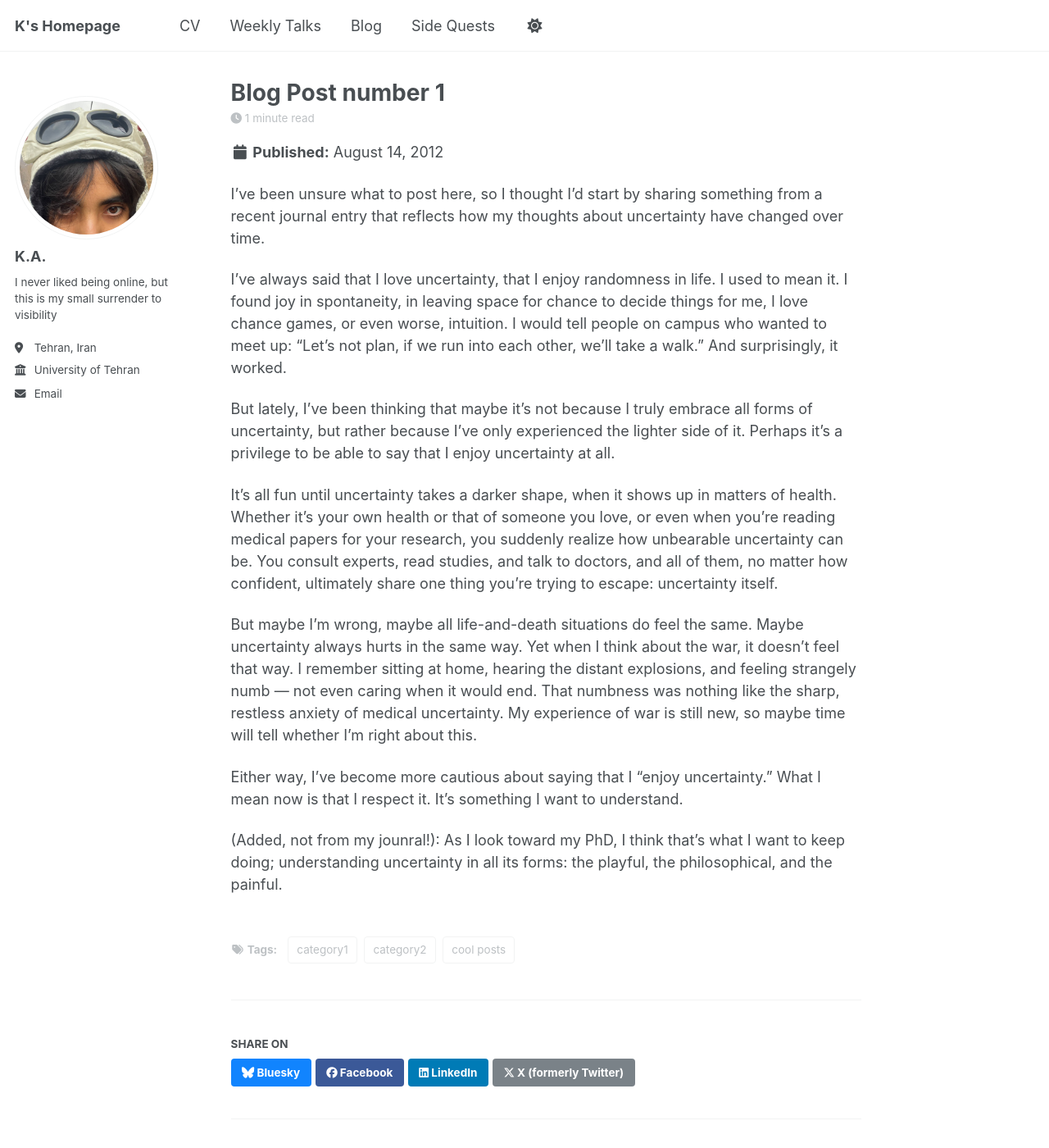
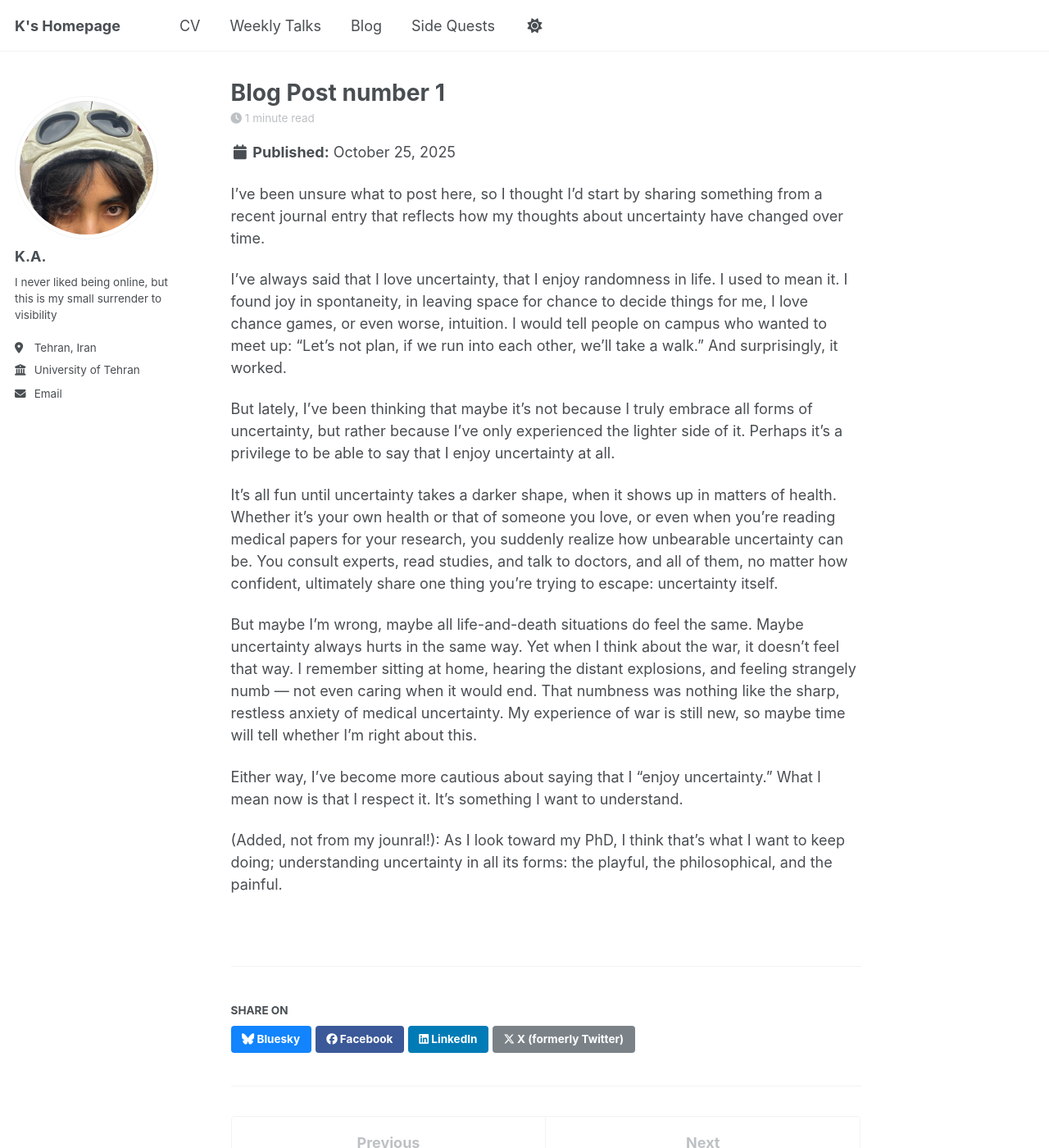
Before and after one commit to kabdollahi/kabdollahi.github.io, a Jekyll site: the page built from _posts/2012-08-14-blog-post-1.md, in a window 1280 px wide and 1400 px high. Shown: the whole window at 82% size. Built offline with Jekyll 4.4.1, drawn with Linux system fonts in a browser that asks for light colours; a script that is not in the unit is left out.

Commit message:
Update 2012-08-14-blog-post-1.md

```diff
--- a/_posts/2012-08-14-blog-post-1.md
+++ b/_posts/2012-08-14-blog-post-1.md
@@ -1,11 +1,11 @@
 ---
 title: 'Blog Post number 1'
-date: 2012-08-14
-permalink: /posts/2012/08/blog-post-1/
+date: 2025-10-25
+permalink: /posts/2025/10/blog-post-1/
 tags:
-  - cool posts
-  - category1
-  - category2
+  -
+  -
+  -
 ---
 
 
```
